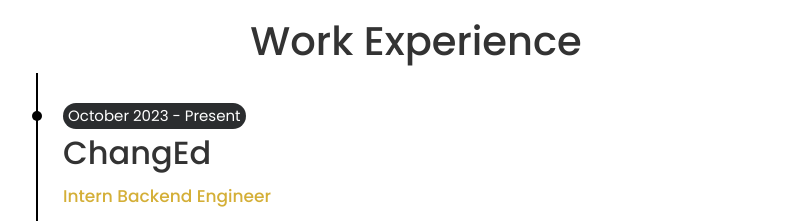
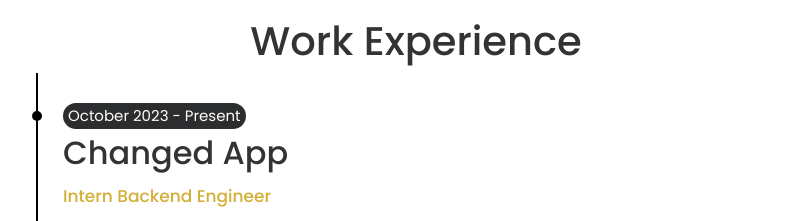
Before and after one commit to samisamara/personalWebpage, a React (Create React App) app: page / in a window 1280 px wide. Shown: the part 2380-2601 px from the top of the page, without its empty margins (224-1025 px from the left). Built offline with nearby package versions, Linux system fonts and the light colour scheme.

Commit message:
altered 'ChangEd' to rebranded 'Changed App' to keep work title updated

```diff
--- a/src/components/Portfolio/Portfolio.js
+++ b/src/components/Portfolio/Portfolio.js
@@ -14,7 +14,7 @@
 
 const projects = [
   {
-    name: "AtlasIMS",
+    name: "Atlas IMS",
     type: "Web Development",
     description:
       "Designed UI layout for Atlas IMS's business front page. Created a webpage with the Mobile-First design philosophy and designed the website structure to be both interactive and informative of Atlas IMS and their business operations.",
--- a/src/components/WorkTimeline.js
+++ b/src/components/WorkTimeline.js
@@ -5,7 +5,7 @@
 const jobs = [
   {
     jobTitle: 'Intern Backend Engineer',
-    business: 'ChangEd',
+    business: 'Changed App',
     date: 'October 2023 - Present',
     description: "Designed a comprehensive business admin application for admins to view end-user stats, enhancing business analytics, engineered backend functions and a Firebase database segregating user data by ABA numbers, optimizing client data management Spearheaded the creation of an intuitive and user-friendly interface for the Business Admin App, significantly enhancing user experience and engagement with the platform Implemented a secure sign-in process, enhancing user trust and app security",
     key: "w1"
```
Also changed, not shown: 1 other file (tests, documents, lock files or other folders).
